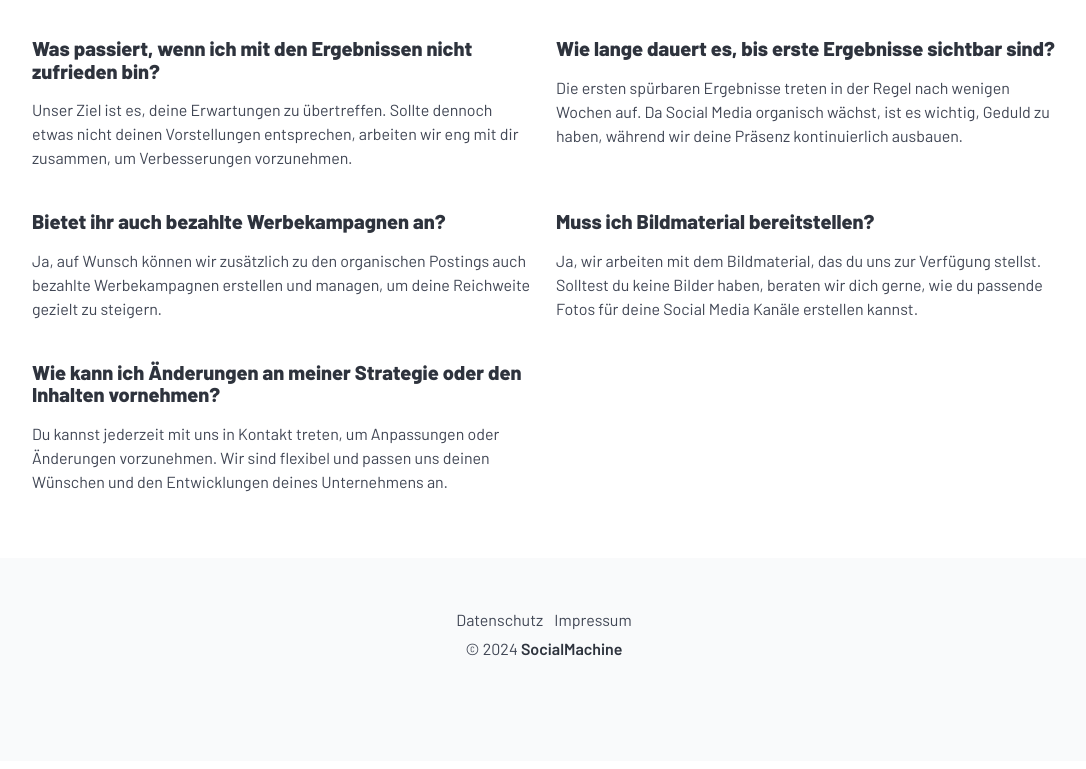
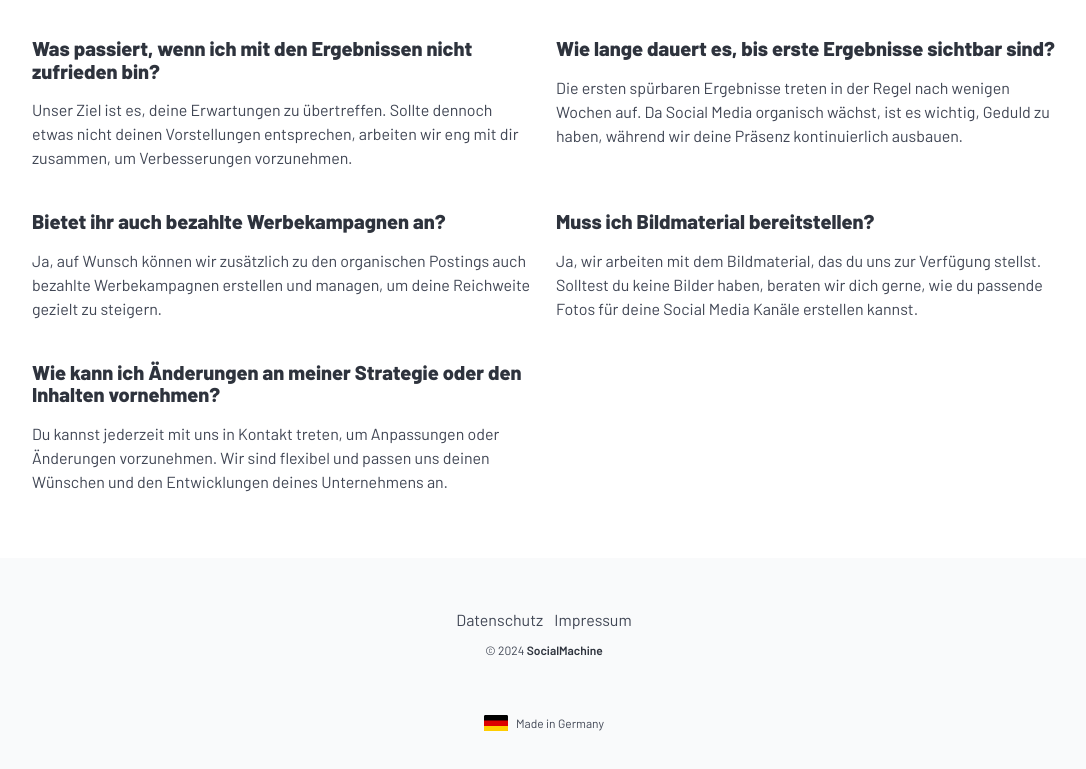
Before and after one commit to jermainee/socialmachine.de, a plain HTML site: page index.html in a window 1280 px wide. Shown: the part 3092-3861 px from the top of the page, without its empty margins (96-1182 px from the left). Drawn offline with nearby package versions, Linux system fonts and the light colour scheme.

Commit message:
Add made in germany to footer

```diff
--- a/index.html
+++ b/index.html
@@ -401,9 +401,14 @@
     <div class="content has-text-centered">
         <button class="js-modal-trigger p-1" data-target="impressum">Datenschutz</button>
         <button class="js-modal-trigger p-1" data-target="impressum">Impressum</button>
-        <p class="p-1">
-            &copy; 2024 <strong>SocialMachine</strong>
-        </p>
+        <p class="is-size-7 mt-1 p-1">&copy; 2024 <strong>SocialMachine</strong></p>
+
+        <div class="is-flex is-align-items-center is-justify-content-center mt-6">
+            <div class="icon"><svg xmlns="http://www.w3.org/2000/svg" viewBox="0 0 55.2 38.4"><g fill-rule="evenodd" clip-rule="evenodd"><path d="M3.03 0h49.13c1.67 0 3.03 1.36 3.03 3.03v32.33c0 1.66-1.36 3.02-3.02 3.03H3.02C1.36 38.4 0 37.03 0 35.37V3.03C0 1.36 1.36 0 3.03 0z"/><path d="M0 12.8h55.2v22.57c0 1.67-1.36 3.03-3.03 3.03H3.03C1.36 38.4 0 37.04 0 35.37V12.8z" fill="#d00"/><path d="M0 25.6h55.2v9.77c0 1.66-1.36 3.02-3.02 3.03H3.03A3.04 3.04 0 010 35.37V25.6z" fill="#ffce00"/></g></svg></div>
+            <div class="has-text-left ml-2 is-size-7">
+                Made in Germany
+            </div>
+        </div>
     </div>
 </footer>
 
```
